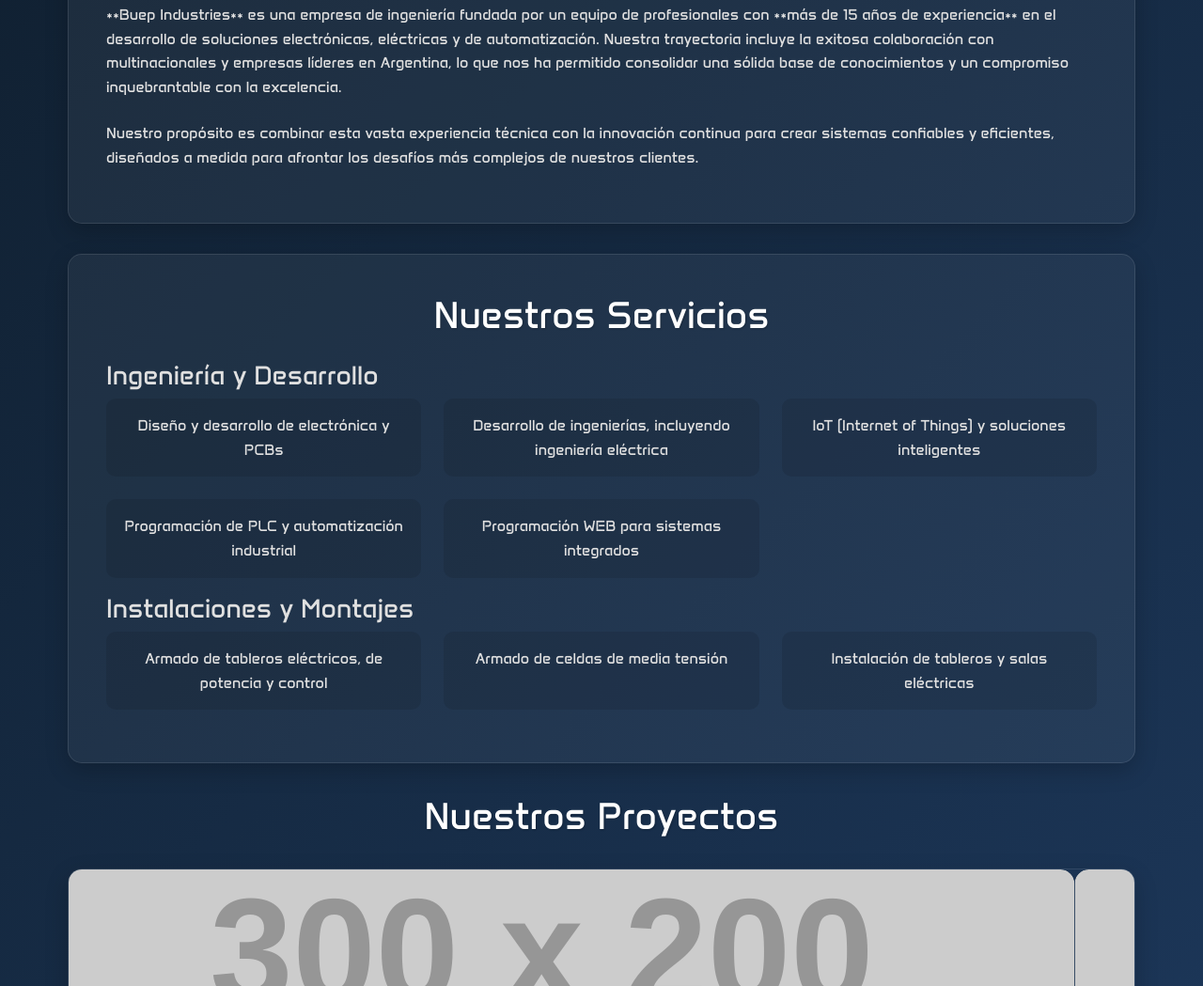
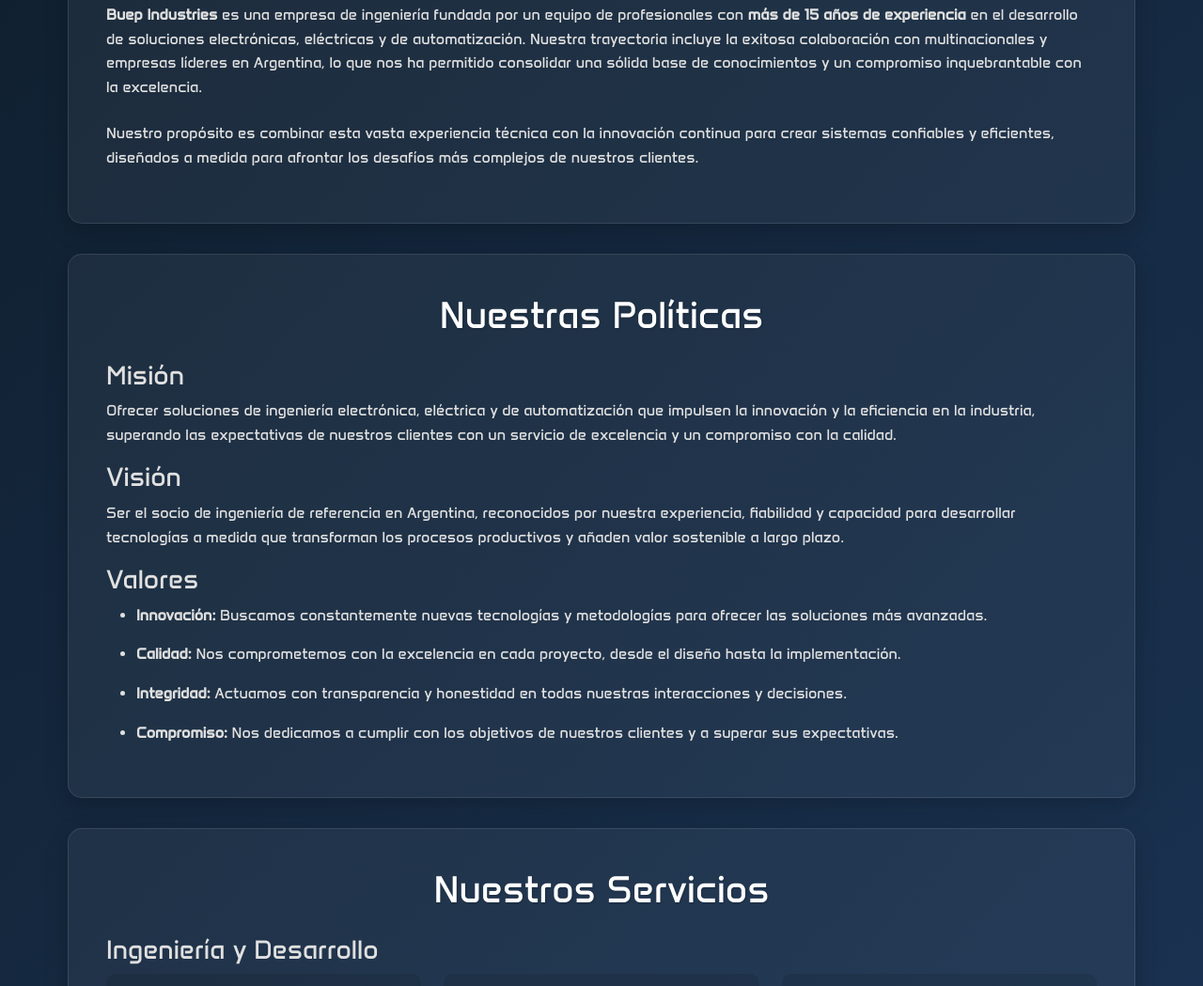
Before and after one commit to alanbuep/buepindustries_page, a plain HTML site: page index.html in a window 1280 px wide. Shown: the part 842-1891 px from the top of the page at 94% size. Drawn offline with nearby package versions, Linux system fonts and the light colour scheme; placeholder pictures from the web are drawn by us.

Commit message:
mision-vision-valores

```diff
--- a/index.html
+++ b/index.html
@@ -56,14 +56,56 @@
 
         <section id="sobre-nosotros" class="card-menu fade-in">
             <h2 class="section-title">Sobre Nosotros</h2>
-            <p>**Buep Industries** es una empresa de ingeniería fundada por un equipo de profesionales con **más de 15
-                años de experiencia** en el desarrollo de soluciones electrónicas, eléctricas y de automatización.
+            <p><strong>Buep Industries</strong> es una empresa de ingeniería fundada por un equipo de profesionales con <strong>más de 15
+                años de experiencia</strong> en el desarrollo de soluciones electrónicas, eléctricas y de automatización.
                 Nuestra trayectoria incluye la exitosa colaboración con multinacionales y empresas líderes en Argentina,
                 lo que nos ha permitido consolidar una sólida base de conocimientos y un compromiso inquebrantable con
                 la excelencia.</p>
             <p style="margin-top: 1.5rem;">Nuestro propósito es combinar esta vasta experiencia técnica con la
                 innovación continua para crear sistemas confiables y eficientes, diseñados a medida para afrontar los
                 desafíos más complejos de nuestros clientes.</p>
+        </section>
+
+        <section class="card-menu fade-in">
+            <h2 class="section-title">Nuestras Políticas</h2>
+
+            <div class="mission-vision-container">
+                <div class="policy-card">
+                    <h3 class="policy-title">Misión</h3>
+                    <p>Ofrecer soluciones de ingeniería electrónica, eléctrica y de automatización que impulsen la
+                        innovación y la eficiencia en la industria, superando las expectativas de nuestros clientes con
+                        un servicio de excelencia y un compromiso con la calidad.</p>
+                </div>
+
+                <div class="policy-card">
+                    <h3 class="policy-title">Visión</h3>
+                    <p>Ser el socio de ingeniería de referencia en Argentina, reconocidos por nuestra experiencia,
+                        fiabilidad y capacidad para desarrollar tecnologías a medida que transforman los procesos
+                        productivos y añaden valor sostenible a largo plazo.</p>
+                </div>
+
+                <div class="policy-card">
+                    <h3 class="policy-title">Valores</h3>
+                    <ul>
+                        <li>
+                            <p><strong>Innovación:</strong> Buscamos constantemente nuevas tecnologías y metodologías
+                                para ofrecer las soluciones más avanzadas.</p>
+                        </li>
+                        <li>
+                            <p><strong>Calidad:</strong> Nos comprometemos con la excelencia en cada proyecto, desde el
+                                diseño hasta la implementación.</p>
+                        </li>
+                        <li>
+                            <p><strong>Integridad:</strong> Actuamos con transparencia y honestidad en todas nuestras
+                                interacciones y decisiones.</p>
+                        </li>
+                        <li>
+                            <p><strong>Compromiso:</strong> Nos dedicamos a cumplir con los objetivos de nuestros
+                                clientes y a superar sus expectativas.</p>
+                        </li>
+                    </ul>
+                </div>
+            </div>
         </section>
 
         <section id="servicios" class="card-menu fade-in">
```
